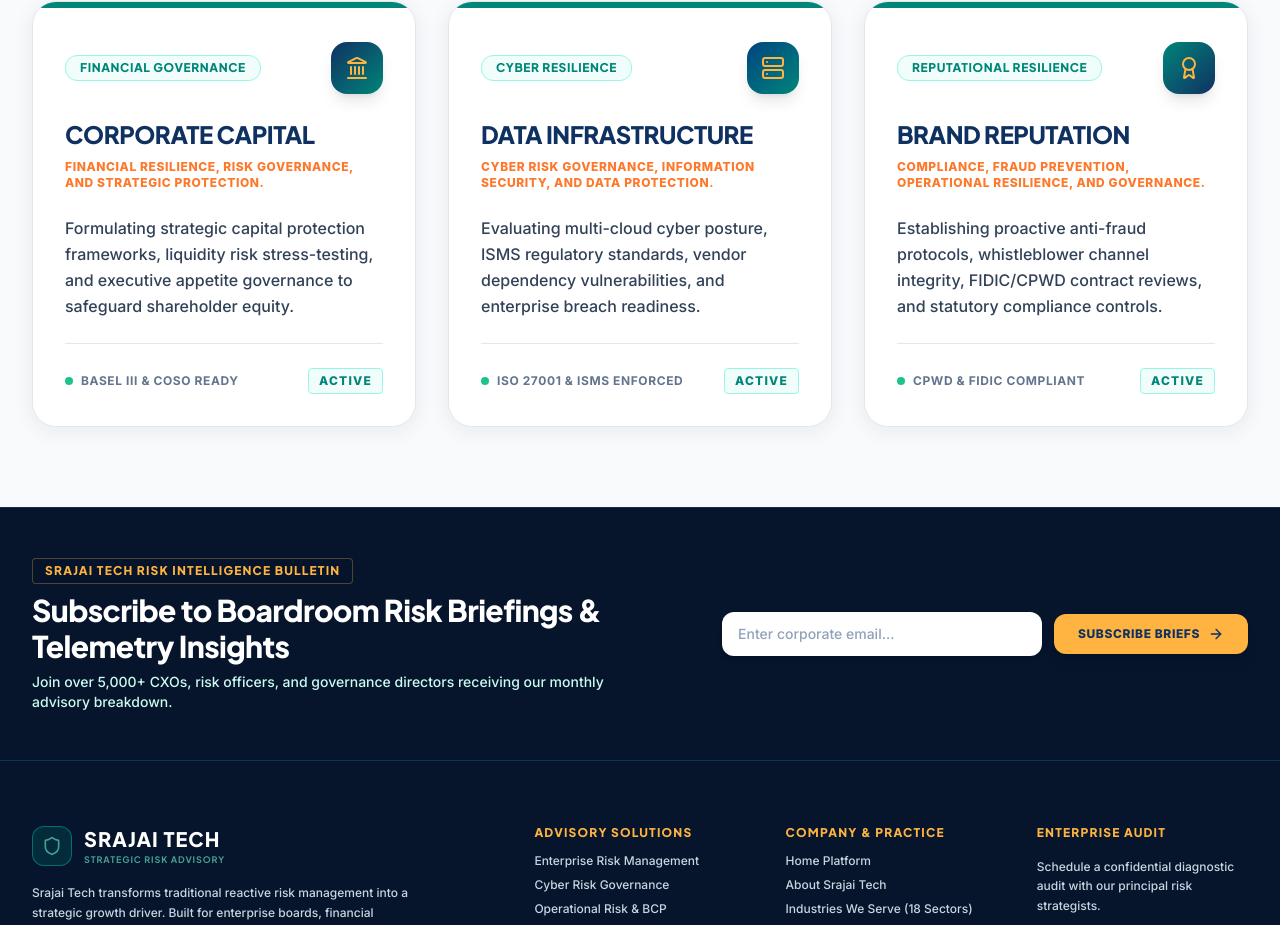
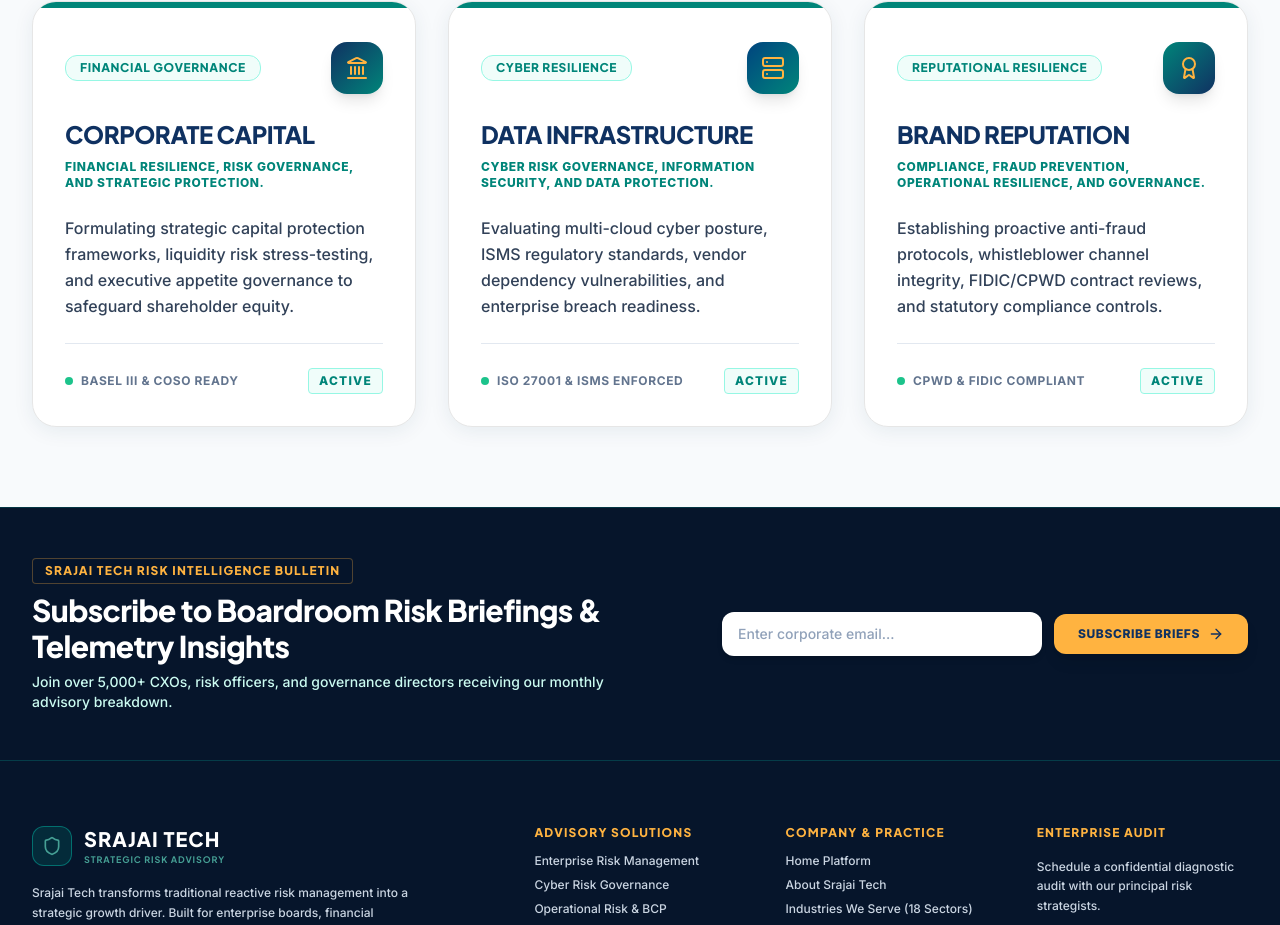
Before and after one commit to skotturty-dotcom/Risk-management, a React (Vite) app: page /about in a window 1280 px wide. Shown: the part 3060-3985 px from the top of the page. Built offline with nearby package versions, Linux system fonts and the light colour scheme.

Commit message:
Update sub-tag orange font style to executive teal/gold font style

```diff
--- a/src/components/visuals/ValueCards.jsx
+++ b/src/components/visuals/ValueCards.jsx
@@ -72,7 +72,7 @@ export default function ValueCards() {
                   {card.title}
                 </h3>
 
-                <p className="text-xs font-sans font-extrabold uppercase tracking-wider text-[#FF7729] dark:text-[#FFB340]">
+                <p className="text-xs font-sans font-extrabold uppercase tracking-wider text-[#008579] dark:text-[#46A095]">
                   {card.subtitle}
                 </p>
               </div>
--- a/src/pages/Home.jsx
+++ b/src/pages/Home.jsx
@@ -526,7 +526,7 @@ export default function Home({ onOpenAudit }) {
                     <h3 className="text-xl md:text-2xl font-extrabold font-display text-[#0F3161] dark:text-white group-hover:text-[#008579] dark:group-hover:text-[#46A095] transition-colors leading-snug">
                       {ind.name || ind.title}
                     </h3>
-                    <p className="text-xs font-sans font-extrabold uppercase tracking-wider text-[#FF7729] dark:text-[#FFB340]">
+                    <p className="text-xs font-sans font-semibold uppercase tracking-wider text-[#008579] dark:text-[#46A095]">
                       {ind.riskCategory || ind.kri}
                     </p>
                   </div>
--- a/src/pages/Industries.jsx
+++ b/src/pages/Industries.jsx
@@ -88,7 +88,7 @@ export default function Industries({ onOpenAudit }) {
                     <h3 className="text-lg md:text-xl font-bold font-display text-[#0F3161] dark:text-white group-hover:text-[#008579] dark:group-hover:text-[#46A095] transition-colors leading-snug">
                       {ind.title}
                     </h3>
-                    <p className="text-[11px] font-mono font-bold text-[#008579] dark:text-[#46A095] uppercase">
+                    <p className="text-xs font-sans font-semibold text-[#008579] dark:text-[#46A095] tracking-wider uppercase">
                       {ind.kri}
                     </p>
                   </div>
```
